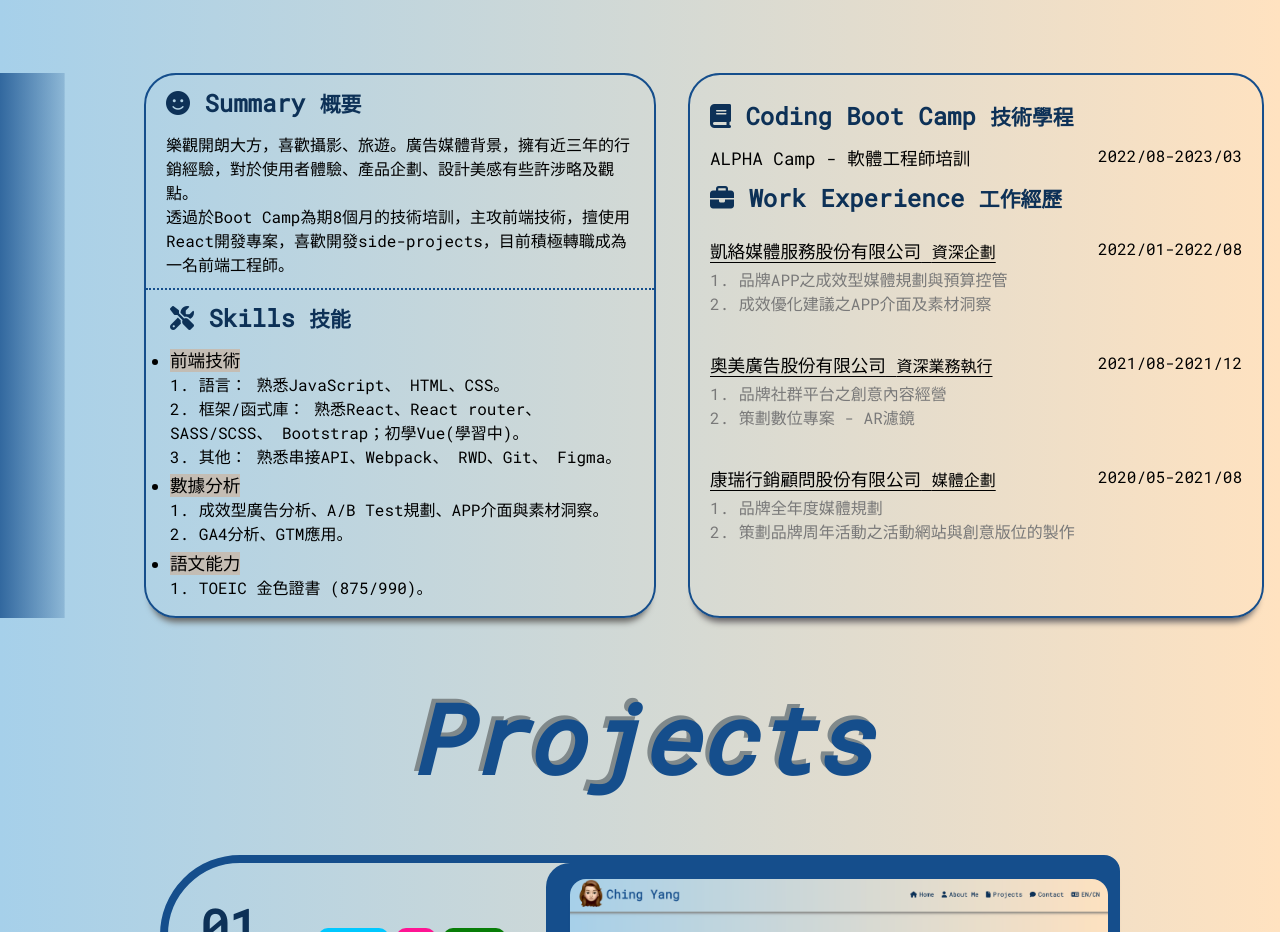
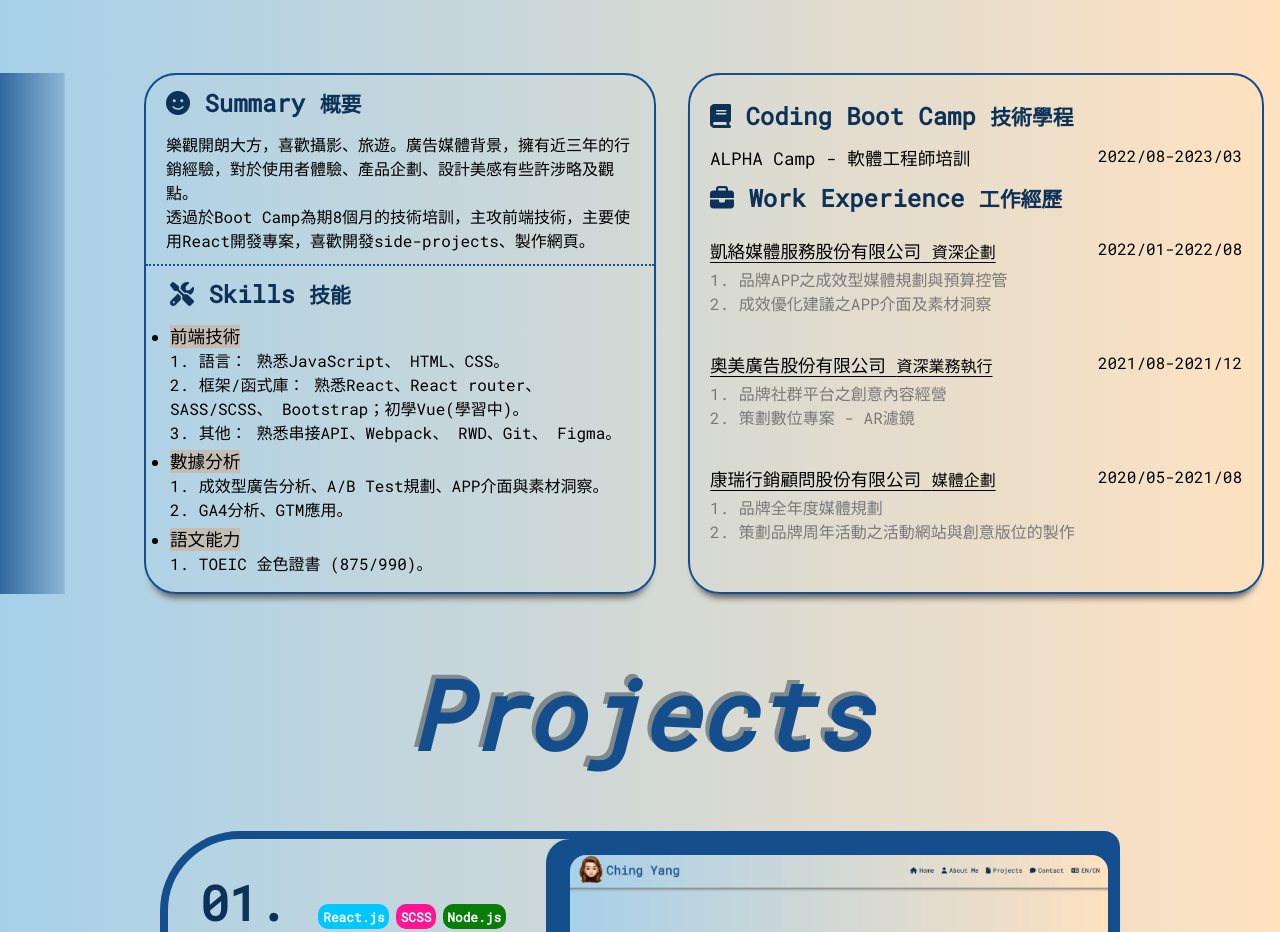
Before and after one commit to cching01099/myportfolio, a React (Create React App) app: page / in a window 1280 px wide. Shown: the part 940-1872 px from the top of the page. Built offline with nearby package versions, Linux system fonts and the light colour scheme.

Commit message:
update content of about

```diff
--- a/src/components/About.jsx
+++ b/src/components/About.jsx
@@ -44,7 +44,7 @@ const About = () => {
               樂觀開朗大方，喜歡攝影、旅遊。廣告媒體背景，擁有近三年的行銷經驗，對於使用者體驗、產品企劃、設計美感有些許涉略及觀點。
               <br />
               透過於Boot
-              Camp為期8個月的技術培訓，主攻前端技術，擅使用React開發專案，喜歡開發side-projects，目前積極轉職成為一名前端工程師。
+              Camp為期8個月的技術培訓，主攻前端技術，主要使用React開發專案，喜歡開發side-projects、製作網頁。
             </p>
           </div>
           <div className="skills">
```
